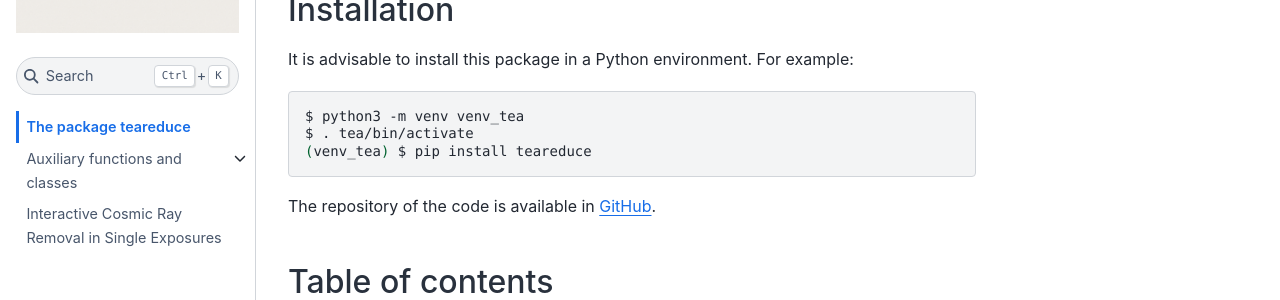
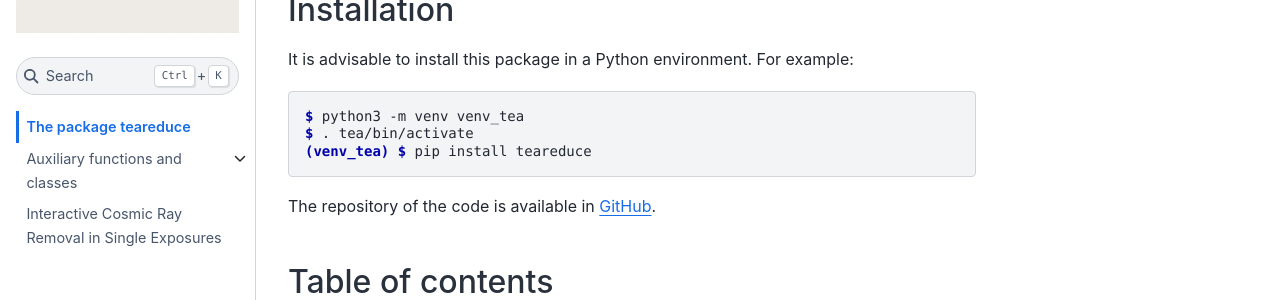
Before and after one commit to nicocardiel/teareduce-cookbook, a Jupyter Book: the page built from intro.md, in a window 1280 px wide and 900 px high, scrolled down 711 px. Shown: the part 221-521 px from the top of the window. Built offline with Jupyter Book 1.0.4 settings and Sphinx 7.4.7 and the Sphinx Book theme 1.1.4, drawn with Linux system fonts in a browser that asks for light colours; pages that are not in the unit, such as notebooks, are missing from menus.

Commit message:
Allow to use different prompts in console blocks

````diff
--- a/_config.yml
+++ b/_config.yml
@@ -38,6 +38,11 @@
 only_build_toc_files: true
 
 # [NCL] exclude the prompt when using the copy button
+# [NCL] use a regexp in order to define several possible prompts. Valid
+# options are:
+# (venv_tea) $
+# $
 sphinx:
   config:
-    copybutton_prompt_text: "(venv_tea) $ "
+    copybutton_prompt_text: '^\(venv_tea\) \$ |\$ '
+    copybutton_prompt_is_regexp: true
--- a/intro.md
+++ b/intro.md
@@ -37,7 +37,7 @@
 
 It is advisable to install this package in a Python environment. For example:
 
-```bash
+```console
 $ python3 -m venv venv_tea
 $ . tea/bin/activate
 (venv_tea) $ pip install teareduce
````
